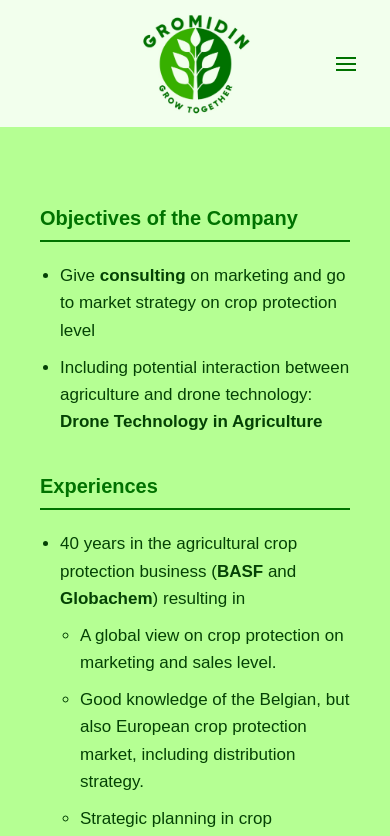
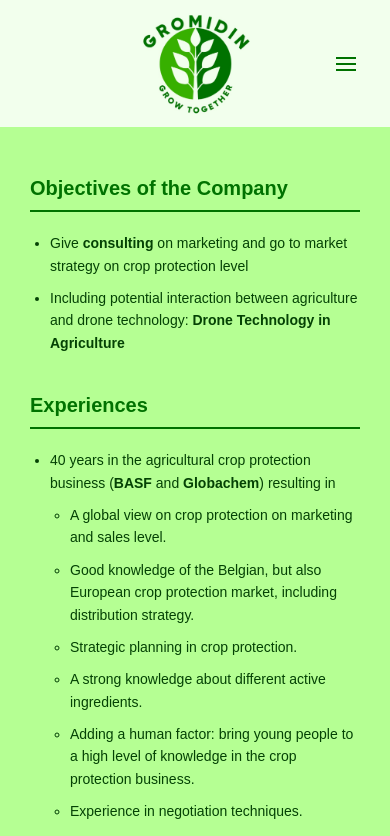
Before and after one commit to HiHighs/gromidin, a React (Vite) app: page /about in a window 390 px wide. Shown: the top 836 px of the page. Built offline with nearby package versions, Linux system fonts and the light colour scheme.

Commit message:
Small responsive fix

```diff
--- a/src/pages/About.module.css
+++ b/src/pages/About.module.css
@@ -8,7 +8,7 @@
   font-size: 1.7rem;
   max-width: 1200px;
   margin: 0 auto;
-  padding: 40px 20px 80px 20px;
+  padding: 40px 10px 80px 10px;
   background: var(--lighter-green);
   color: var(--darker-green);
   /* border-radius: 10px;
@@ -45,3 +45,19 @@
 .content li:hover {
   color: var(--hover-color);
 }
+
+/* Responsive Design */
+@media (max-width: 768px) {
+  .content {
+    padding: 10px;
+    font-size: 1.4rem;
+  }
+
+  .content h2 {
+    font-size: 2rem;
+  }
+
+  .content p {
+    padding: 0 20px 15px;
+  }
+}
--- a/src/pages/Mission.module.css
+++ b/src/pages/Mission.module.css
@@ -4,7 +4,7 @@
 
 .content {
   max-width: 1280px;
-  margin: 25px auto 0px;
+  margin: 0 auto;
   text-align: left;
   padding: 50px;
   font-size: 1.7rem;
```
